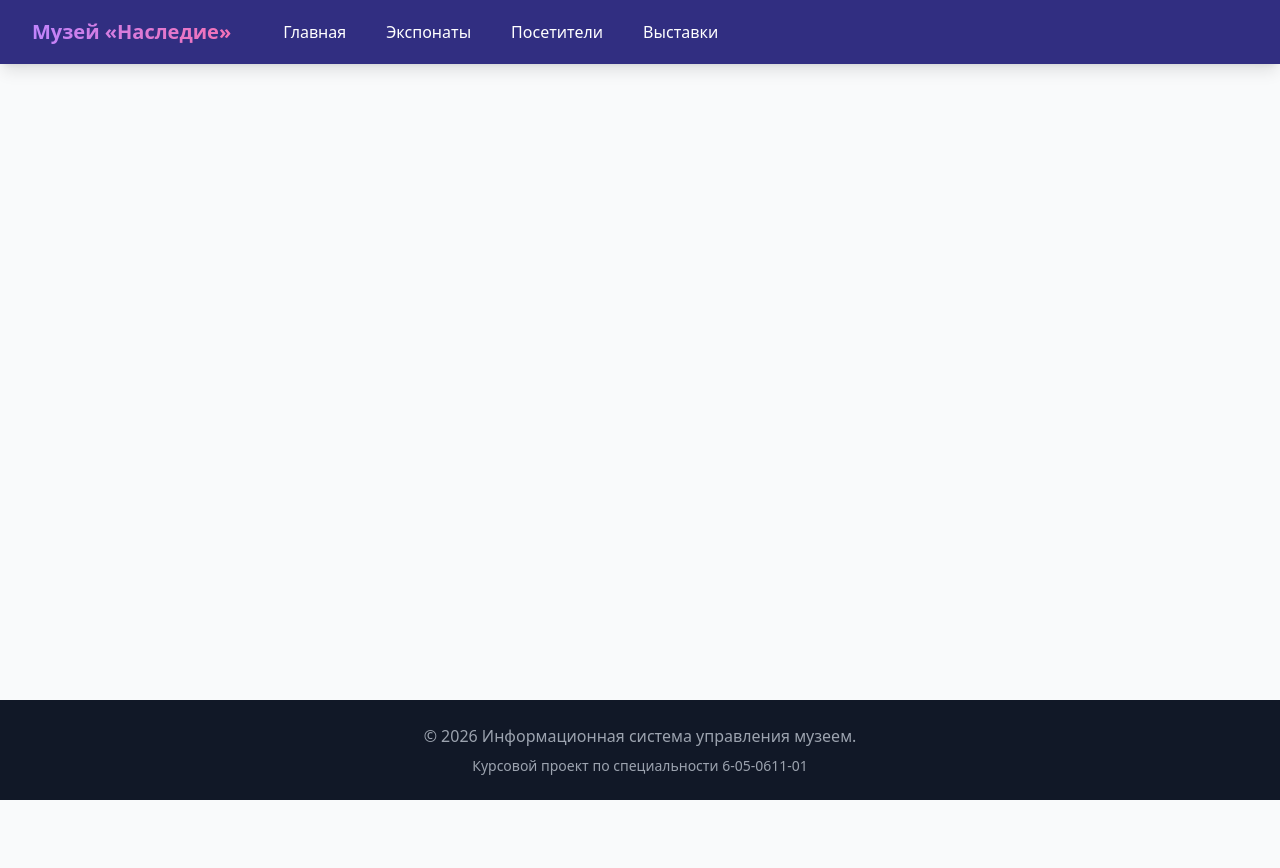
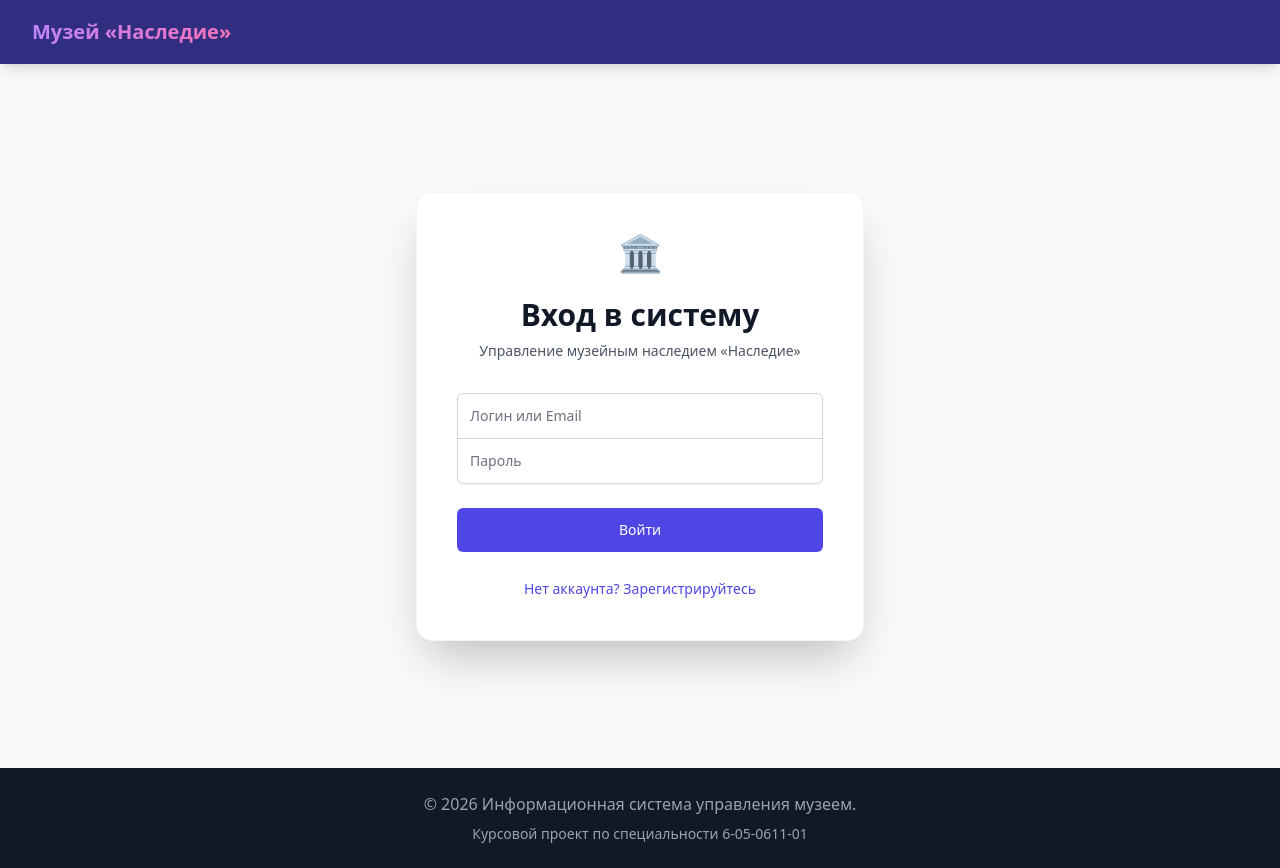
Before and after one commit to MaxTemt/museum-app, a Vue app: page /login in a window 1280 px wide. Before the commit the page ends 800 px from the top, so only its background shows below. Built offline with nearby package versions, Linux system fonts and the light colour scheme.

Commit message:
Add authentication system and fix TS lint errors - final

```diff
--- a/src/components/AppNavbar.vue
+++ b/src/components/AppNavbar.vue
@@ -1,23 +1,48 @@
 <script setup lang="ts">
+import { useRouter } from 'vue-router'
+import { useAuth } from '../composables/useAuth'
+
+const router = useRouter()
+const { isAuthenticated, logout, user } = useAuth()
+
+const handleLogout = () => {
+  logout()
+  router.push('/login')
+}
 </script>
+
 <template>
   <nav class="bg-indigo-900 text-white shadow-lg sticky top-0 z-50">
     <div class="max-w-7xl mx-auto px-4 sm:px-6 lg:px-8">
       <div class="flex items-center justify-between h-16">
         <div class="flex items-center">
-          <div class="flex-shrink-0">
+          <div class="flex-shrink-0 cursor-pointer" @click="router.push('/')">
             <span class="text-xl font-bold bg-clip-text text-transparent bg-gradient-to-r from-purple-400 to-pink-400">
               Музей «Наследие»
             </span>
           </div>
-          <div class="hidden md:block">
+
+          <div v-if="isAuthenticated" class="hidden md:block">
             <div class="ml-10 flex items-baseline space-x-4">
-              <router-link to="/" class="hover:bg-indigo-700 px-3 py-2 rounded-md font-medium transition-colors" active-class="bg-indigo-800">Главная</router-link>
-              <router-link to="/exhibits" class="hover:bg-indigo-700 px-3 py-2 rounded-md font-medium transition-colors" active-class="bg-indigo-800">Экспонаты</router-link>
-              <router-link to="/visitors" class="hover:bg-indigo-700 px-3 py-2 rounded-md font-medium transition-colors" active-class="bg-indigo-800">Посетители</router-link>
-              <router-link to="/events" class="hover:bg-indigo-700 px-3 py-2 rounded-md font-medium transition-colors" active-class="bg-indigo-800">Выставки</router-link>
+              <router-link to="/" class="hover:bg-indigo-700 px-3 py-2 rounded-md font-medium transition-all" active-class="bg-indigo-800">Главная</router-link>
+              <router-link to="/exhibits" class="hover:bg-indigo-700 px-3 py-2 rounded-md font-medium transition-all" active-class="bg-indigo-800">Экспонаты</router-link>
+              <router-link to="/visitors" class="hover:bg-indigo-700 px-3 py-2 rounded-md font-medium transition-all" active-class="bg-indigo-800">Посетители</router-link>
+              <router-link to="/events" class="hover:bg-indigo-700 px-3 py-2 rounded-md font-medium transition-all" active-class="bg-indigo-800">Выставки</router-link>
             </div>
           </div>
+        </div>
+
+        <div v-if="isAuthenticated" class="flex items-center gap-4">
+          <div class="hidden sm:flex items-center gap-2 px-3 py-1 bg-indigo-800 rounded-full border border-indigo-700 text-sm">
+            <div class="w-2 h-2 rounded-full bg-green-400"></div>
+            <span class="text-indigo-200 font-medium">{{ user }}</span>
+          </div>
+          <button
+            @click="handleLogout"
+            class="bg-indigo-800 hover:bg-red-600 px-4 py-2 rounded-lg text-sm font-semibold transition-all shadow-sm border border-indigo-700 hover:border-red-500"
+          >
+            Выйти
+          </button>
         </div>
       </div>
     </div>
--- /dev/null
+++ b/src/composables/useAuth.ts
@@ -0,0 +1,36 @@
+import { ref, computed } from 'vue'
+
+const AUTH_KEY = 'museum_auth_user'
+
+export function useAuth() {
+  const user = ref<string | null>(localStorage.getItem(AUTH_KEY))
+  const isAuthenticated = computed(() => !!user.value)
+
+  const login = async (username: string) => {
+    // Имитация задержки сети
+    await new Promise(resolve => setTimeout(resolve, 800))
+    user.value = username
+    localStorage.setItem(AUTH_KEY, username)
+    return true
+  }
+
+  const logout = () => {
+    user.value = null
+    localStorage.removeItem(AUTH_KEY)
+  }
+
+  const register = async (username: string) => {
+    await new Promise(resolve => setTimeout(resolve, 1000))
+    user.value = username
+    localStorage.setItem(AUTH_KEY, username)
+    return true
+  }
+
+  return {
+    user,
+    isAuthenticated,
+    login,
+    logout,
+    register
+  }
+}
--- a/src/router/index.ts
+++ b/src/router/index.ts
@@ -6,34 +6,54 @@ const router = createRouter({
   // Определение доступных маршрутов
   routes: [
     {
+      path: '/login',
+      name: 'login',
+      component: () => import('../views/LoginView.vue')
+    },
+    {
       path: '/',
       name: 'home',
-      component: () => import('../views/HomeView.vue')
+      component: () => import('../views/HomeView.vue'),
+      meta: { requiresAuth: true }
     },
     {
-      // Маршрут к странице со списком экспонатов
       path: '/exhibits',
       name: 'exhibits',
-      component: () => import('../views/ExhibitsView.vue')
+      component: () => import('../views/ExhibitsView.vue'),
+      meta: { requiresAuth: true }
     },
     {
-      // Динамический маршрут для детального просмотра экспоната по ID
       path: '/exhibits/:id',
       name: 'exhibit-detail',
       component: () => import('../views/ExhibitDetailView.vue'),
-      // Разрешение передачи параметров как пропсов (props)
-      props: true
+      props: true,
+      meta: { requiresAuth: true }
     },
     {
       path: '/visitors',
       name: 'visitors',
-      component: () => import('../views/VisitorsView.vue')
+      component: () => import('../views/VisitorsView.vue'),
+      meta: { requiresAuth: true }
     },
     {
       path: '/events',
       name: 'events',
-      component: () => import('../views/EventsView.vue')
+      component: () => import('../views/EventsView.vue'),
+      meta: { requiresAuth: true }
     }
   ]
 })
+
+// Навигационный гард для защиты маршрутов
+router.beforeEach((to, _from, next) => {
+  const isAuthenticated = !!localStorage.getItem('museum_auth_user')
+
+  if (to.meta.requiresAuth && !isAuthenticated) {
+    next('/login')
+  } else if (to.path === '/login' && isAuthenticated) {
+    next('/')
+  } else {
+    next()
+  }
+})
 export default router
--- /dev/null
+++ b/src/views/LoginView.vue
@@ -0,0 +1,112 @@
+<script setup lang="ts">
+import { ref, reactive } from 'vue'
+import { useRouter } from 'vue-router'
+import { useAuth } from '../composables/useAuth'
+import BaseButton from '../components/BaseButton.vue'
+
+const router = useRouter()
+const { login, register } = useAuth()
+
+const isLogin = ref(true)
+const isLoading = ref(false)
+const error = ref('')
+
+const form = reactive({
+  username: '',
+  password: ''
+})
+
+const handleSubmit = async () => {
+  if (!form.username || !form.password) {
+    error.value = 'Пожалуйста, заполните все поля'
+    return
+  }
+
+  isLoading.value = true
+  error.value = ''
+
+  try {
+    if (isLogin.value) {
+      await login(form.username)
+    } else {
+      await register(form.username)
+    }
+    router.push('/')
+  } catch (e) {
+    error.value = 'Ошибка входа. Попробуйте еще раз.'
+  } finally {
+    isLoading.value = false
+  }
+}
+</script>
+
+<template>
+  <div class="min-h-[80vh] flex items-center justify-center py-12 px-4 sm:px-6 lg:px-8">
+    <div class="max-w-md w-full space-y-8 bg-white p-10 rounded-2xl shadow-2xl border border-gray-100">
+      <div>
+        <div class="flex justify-center">
+          <span class="text-4xl">🏛️</span>
+        </div>
+        <h2 class="mt-6 text-center text-3xl font-extrabold text-gray-900">
+          {{ isLogin ? 'Вход в систему' : 'Регистрация' }}
+        </h2>
+        <p class="mt-2 text-center text-sm text-gray-600">
+          Управление музейным наследием «Наследие»
+        </p>
+      </div>
+
+      <form class="mt-8 space-y-6" @submit.prevent="handleSubmit">
+        <div v-if="error" class="bg-red-50 text-red-700 p-3 rounded-md text-sm text-center font-medium border border-red-100 italic">
+          {{ error }}
+        </div>
+
+        <div class="rounded-md shadow-sm -space-y-px">
+          <div>
+            <label for="username" class="sr-only">Логин</label>
+            <input
+              v-model="form.username"
+              id="username"
+              name="username"
+              type="text"
+              required
+              class="appearance-none rounded-none relative block w-full px-3 py-3 border border-gray-300 placeholder-gray-500 text-gray-900 rounded-t-md focus:outline-none focus:ring-indigo-500 focus:border-indigo-500 focus:z-10 sm:text-sm"
+              placeholder="Логин или Email"
+            />
+          </div>
+          <div>
+            <label for="password" class="sr-only">Пароль</label>
+            <input
+              v-model="form.password"
+              id="password"
+              name="password"
+              type="password"
+              required
+              class="appearance-none rounded-none relative block w-full px-3 py-3 border border-gray-300 placeholder-gray-500 text-gray-900 rounded-b-md focus:outline-none focus:ring-indigo-500 focus:border-indigo-500 focus:z-10 sm:text-sm"
+              placeholder="Пароль"
+            />
+          </div>
+        </div>
+
+        <div>
+          <BaseButton
+            type="submit"
+            class="group relative w-full flex justify-center py-3 px-4 text-sm font-medium"
+            :disabled="isLoading"
+          >
+            {{ isLoading ? 'Обработка...' : (isLogin ? 'Войти' : 'Зарегистрироваться') }}
+          </BaseButton>
+        </div>
+
+        <div class="text-center">
+          <button
+            type="button"
+            @click="isLogin = !isLogin"
+            class="text-sm font-medium text-indigo-600 hover:text-indigo-500 transition-colors"
+          >
+            {{ isLogin ? 'Нет аккаунта? Зарегистрируйтесь' : 'Уже есть аккаунт? Войдите' }}
+          </button>
+        </div>
+      </form>
+    </div>
+  </div>
+</template>
```
